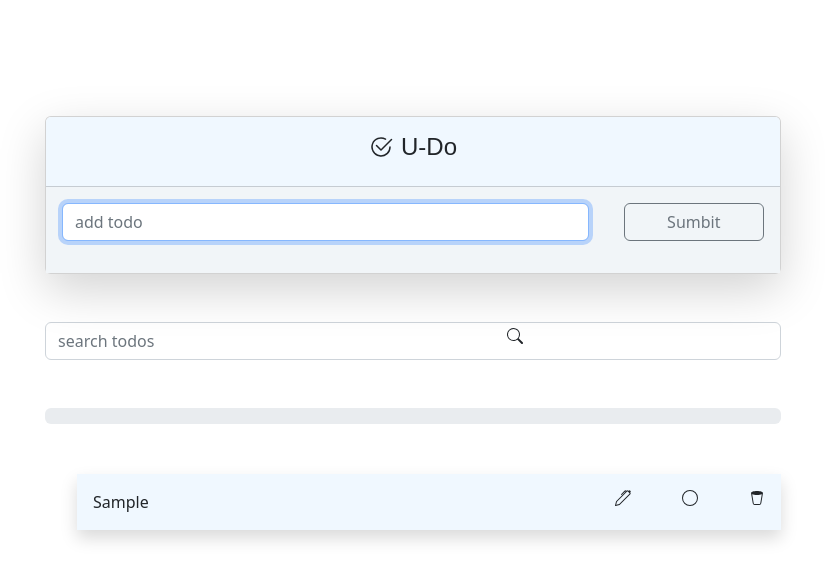
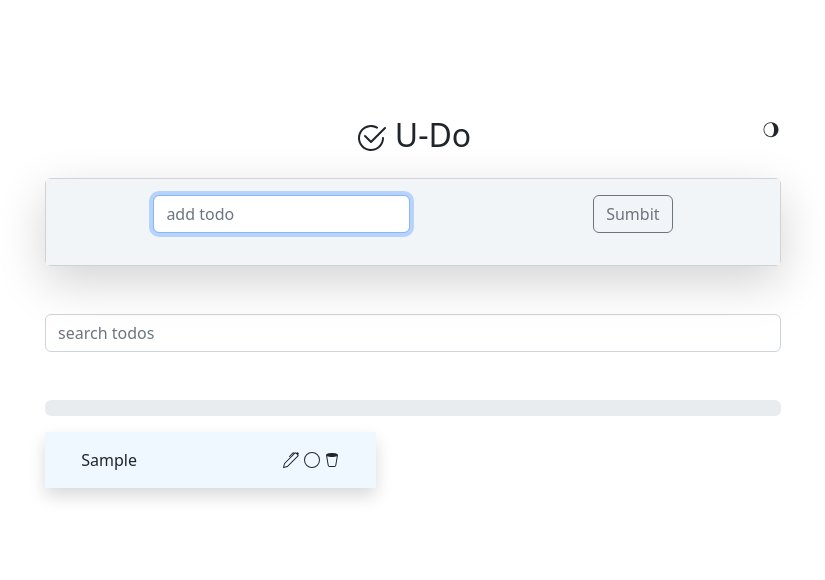
Before and after one commit to abemartinez2020/todo-list, a React (Create React App) app: page / in a window 1280 px wide. Both pictures are taken after typing "Sample" into the empty fields and a click on the button "Sumbit". Shown: the top 580 px of the page, without its empty margins (227-1052 px from the left). Built offline with nearby package versions, Linux system fonts and the light colour scheme; a web font is replaced by a local one.

Commit message:
added global toolbar with title and darkmode setting

```diff
--- a/src/App.js
+++ b/src/App.js
@@ -1,9 +1,10 @@
 import "./App.css";
 import { useState, useEffect } from "react";
-import TodoForm from "./components/TodoForm";
-import TodoList from "./components/TodoList";
-import SearchBar from "./components/SearchBar";
+import ToolBar from "./components/ToolBar";
 import Home from "./pages/Home";
+import Container from "react-bootstrap/Container";
+import Row from "react-bootstrap/Row";
+import Col from "react-bootstrap/Col";
 
 function App() {
   const storedData = JSON.parse(localStorage.getItem("todos")) ?? [];
@@ -29,6 +30,14 @@ function App() {
   };
   return (
     <div className="main-container">
+      <Container>
+        <Row style={{ display: "flex", justifyContent: "center" }}>
+          <Col md={8}>
+            <ToolBar />
+          </Col>
+        </Row>
+      </Container>
+
       <Home
         setTodos={setTodos}
         searchTodos={searchTodos}
--- a/src/components/SearchBar.jsx
+++ b/src/components/SearchBar.jsx
@@ -1,13 +1,9 @@
 import React from "react";
 import Form from "react-bootstrap/Form";
-import { BsSearch } from "react-icons/bs";
 export default function SearchBar({ searchTodos }) {
   return (
     <Form className="mt-5 ">
       <Form.Group>
-        <i style={{ position: "absolute", right: 530 }}>
-          <BsSearch />
-        </i>
         <Form.Control
           type="text"
           onChange={(e) => searchTodos(e)}
--- a/src/components/Todo.jsx
+++ b/src/components/Todo.jsx
@@ -22,7 +22,7 @@ export default function Todo({ todo, index, deleteTodo, todoDone, editTodo }) {
   };
 
   const strikthrough = (todo) => {
-    if (todo.isDone) return <del style={{ color: "red" }}>{todo.name}</del>;
+    if (todo.isDone) return <del style={{ color: "#0DCAF0" }}>{todo.name}</del>;
     return <span>{todo.name}</span>;
   };
 
@@ -32,15 +32,16 @@ export default function Todo({ todo, index, deleteTodo, todoDone, editTodo }) {
 
   return (
     <li
-      className=" d-flex  justify-content-between mb-5 shadow py-3 px-1"
+      className="d-flex justify-content-between align-items-center mb-5 shadow py-3 px-1"
       style={{
         backgroundColor: `${index % 2 !== 0 ? "" : "#f0f8ff"}`,
       }}
     >
-      <Container className="w-75">
+      <Container className="w-50 d-block">
         {editMode ? (
           <form onSubmit={(e) => handleEdit(e, todo.id)}>
             <input
+              className="w-100"
               type="text"
               value={editedTodo}
               onChange={(e) => handleChange(e)}
--- a/src/components/TodoForm.jsx
+++ b/src/components/TodoForm.jsx
@@ -1,7 +1,4 @@
 import React, { useState, useRef } from "react";
-import Container from "react-bootstrap/Container";
-import Row from "react-bootstrap/Row";
-import Col from "react-bootstrap/Col";
 import Card from "react-bootstrap/Card";
 import Form from "react-bootstrap/Form";
 import Button from "react-bootstrap/Button";
@@ -37,7 +34,7 @@ export default function TodoForm({ setTodos }) {
   return (
     <>
       <Card className="shadow-lg">
-        <Card.Header
+        {/* <Card.Header
           className="p-3 text-center"
           style={{ backgroundColor: "#f0f8ff" }}
         >
@@ -45,13 +42,13 @@ export default function TodoForm({ setTodos }) {
             <BsCheck2Circle className="me-2" />
             U-Do
           </h4>
-        </Card.Header>
+        </Card.Header> */}
         <Card.Body style={{ backgroundColor: "#f1f5f8" }}>
           <Form
-            className="d-md-flex flex-sm-column flex-md-row align-items-start justify-content-between mb-3"
+            className="d-md-flex align-items-center justify-content-between mb-3"
             onSubmit={(e) => handleSubmit(e)}
           >
-            <Form.Group className="w-75">
+            <Form.Group className=" mx-auto">
               <Form.Control
                 type="text"
                 onChange={(e) => handleChange(e)}
@@ -61,7 +58,7 @@ export default function TodoForm({ setTodos }) {
               ></Form.Control>
             </Form.Group>
 
-            <Form.Group style={{ width: "20%" }}>
+            <Form.Group className="mx-auto">
               <Button
                 type="submit"
                 variant="outline-secondary"
--- a/src/components/TodoList.css
+++ /dev/null
@@ -1,11 +0,0 @@
-.todo-list {
-  margin-top: 50px;
-}
-
-/* Card:nth-child(odd) {
-  background-color: #864879;
-}
-
-li:nth-child(even) {
-  background-color: #3f3351;
-} */
--- a/src/components/TodoList.jsx
+++ b/src/components/TodoList.jsx
@@ -1,9 +1,6 @@
 import React from "react";
-import ListGroup from "react-bootstrap/ListGroup";
-
 import ProgressBar from "./ProgressBar";
 import Todo from "./Todo";
-import "./TodoList.css";
 
 export default function TodoList({ todos, setTodos }) {
   const deleteTodo = (id) => {
@@ -28,7 +25,7 @@ export default function TodoList({ todos, setTodos }) {
   return (
     <>
       <ProgressBar todos={todos} />
-      <ul className="todo-list">
+      <ul className="p-0 mt-3  d-lg-flex flex-wrap justify-content-between">
         {todos?.length > 0 &&
           todos.map((todo, i) => {
             return (
--- /dev/null
+++ b/src/components/ToolBar.jsx
@@ -0,0 +1,17 @@
+import React from "react";
+import { BsCheck2Circle } from "react-icons/bs";
+import { WiMoonAltWaningGibbous3 } from "react-icons/wi";
+
+export default function ToolBar() {
+  return (
+    <div className="mb-4  position-relative">
+      <h2 className="text-center">
+        <BsCheck2Circle className="me-2" />
+        U-Do
+      </h2>
+      <h5 className="position-absolute top-0 end-0">
+        <WiMoonAltWaningGibbous3 />
+      </h5>
+    </div>
+  );
+}
--- a/src/index.css
+++ b/src/index.css
@@ -29,3 +29,14 @@ input {
   padding: 0.5rem 1rem;
   border: 1px solid #cacaec;
 }
+
+span {
+  display: inline-block;
+}
+
+/* Larger Sizes */
+@media (min-width: 992px) {
+  li {
+    width: 45%;
+  }
+}
```
